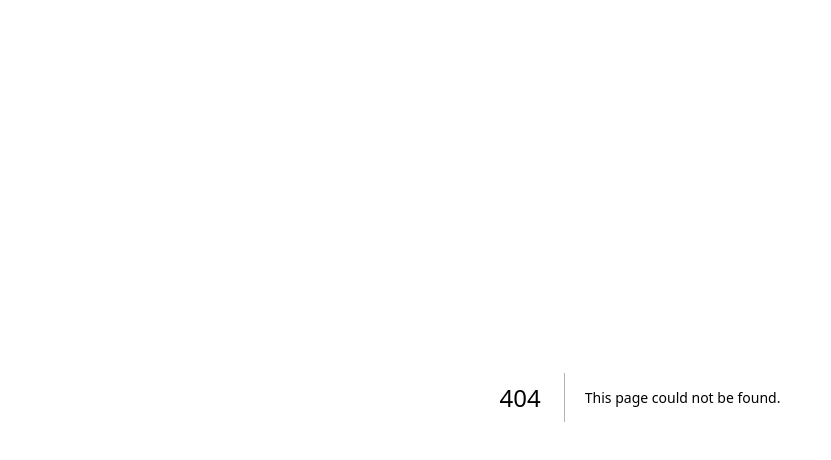
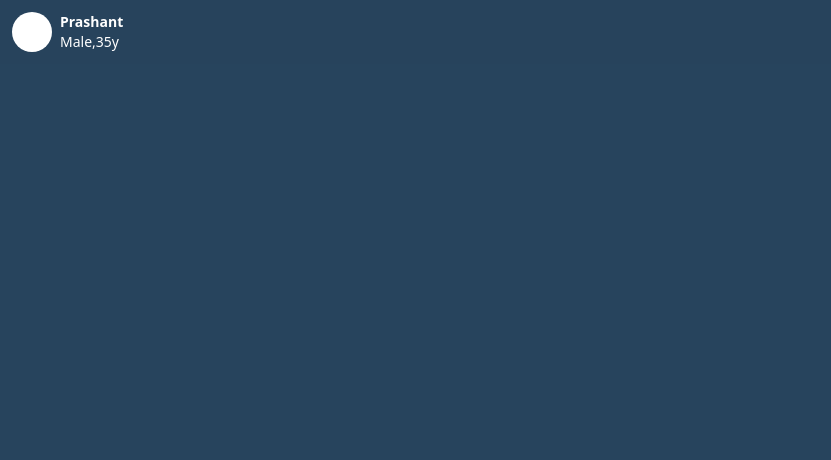
Before and after one commit to prashu-014/HealthLink, a Next.js app in the folder client/: page /pages/doctor in a window 1280 px wide. Before the commit this address had no page. Shown: the top 460 px of the page, without its empty margins (0-831 px from the left). Built offline with nearby package versions, Linux system fonts and the light colour scheme.

Commit message:
feat(doctor): add doctor dashboard header

```diff
--- /dev/null
+++ b/client/src/app/components/header/PatientHeader.tsx
@@ -0,0 +1,15 @@
+import React from 'react'
+
+const PatientHeader = () => {
+  return (
+    <div className='background-header text-white p-3 flex gap-2 items-center'>
+        <span className='w-10 h-10 bg-white rounded-full block'></span>
+        <div className='text-sm'>
+            <span className='font-bold'>Prashant</span> <br />
+            <span>Male,35y</span>
+        </div>
+    </div>
+  )
+}
+
+export default PatientHeader
--- /dev/null
+++ b/client/src/app/pages/doctor/page.tsx
@@ -0,0 +1,14 @@
+"use client"
+
+import PatientHeader from '@/app/components/header/PatientHeader'
+import React from 'react'
+
+const DoctorDashbaord = () => {
+  return (
+    <>
+    <PatientHeader />
+    </>
+  )
+}
+
+export default DoctorDashbaord
```
